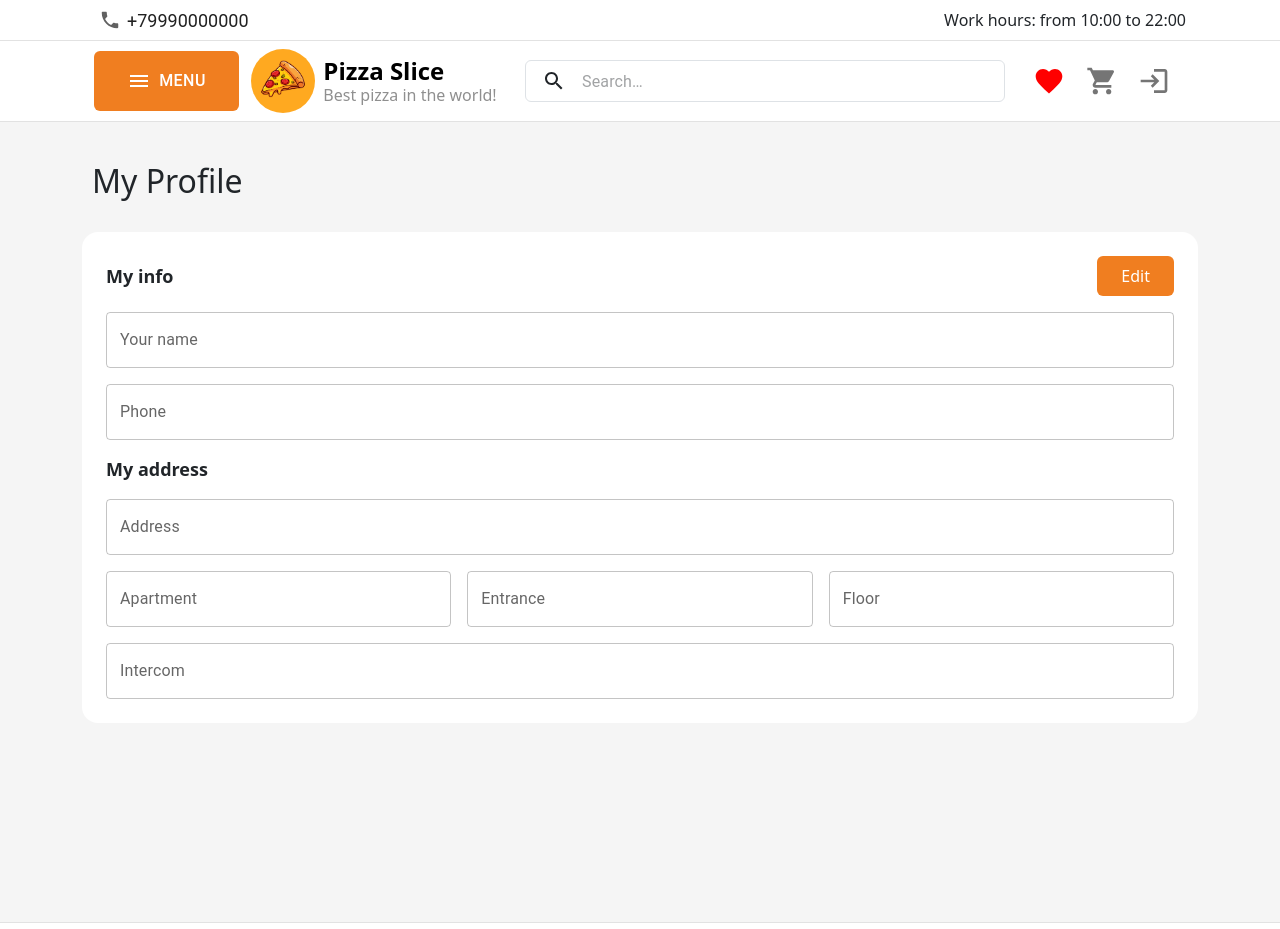
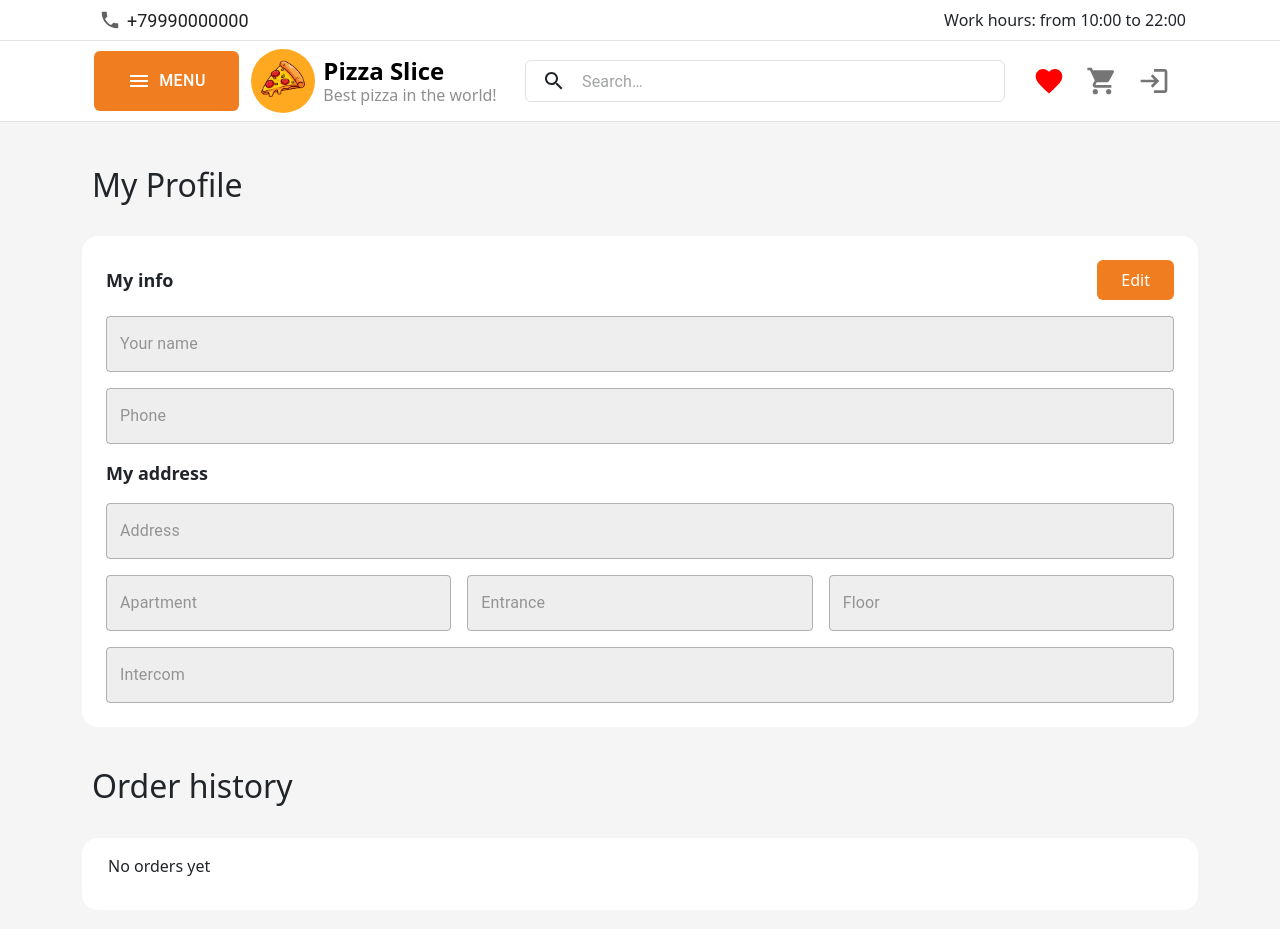
Before and after one commit to Koteykee/ReactPizza, a React (Vite) app: page /profile in a window 1280 px wide. Shown: the top 929 px of the page. Built offline with nearby package versions, Linux system fonts and the light colour scheme.

Commit message:
ProfilePage done

```diff
--- a/src/components/Cart/CheckoutItem.tsx
+++ b/src/components/Cart/CheckoutItem.tsx
@@ -22,7 +22,6 @@ export const CheckoutItem = ({ item }: ListItemProps) => {
               DISCOUNT
             </span>
           )}
-
           <img src={item.img} alt={item.name} className="h-20 object-contain" />
           <div className="flex flex-col gap-1">
             <p className="font-semibold text-[18px] my-1">{item.name}</p>
--- a/src/components/Cart/CheckoutPage.tsx
+++ b/src/components/Cart/CheckoutPage.tsx
@@ -11,6 +11,8 @@ import { LocalizationProvider } from "@mui/x-date-pickers/LocalizationProvider";
 import { DateTimePicker } from "@mui/x-date-pickers/DateTimePicker";
 import dayjs from "dayjs";
 import "dayjs/locale/en-gb";
+import { useAuthStore } from "../../stores/useAuthStore";
+import { useUserStore } from "../../stores/useUserStore";
 import { useCartStore } from "../../stores/useCartStore";
 import { CheckoutItem } from "./CheckoutItem";
 import { checkoutSchema, type CheckoutFormData } from "./checkout.schema";
@@ -21,11 +23,14 @@ export const CheckoutPage = () => {
     handleSubmit,
     trigger,
     getValues,
+    reset,
     formState: { errors, isValid },
   } = useForm<CheckoutFormData>({
     resolver: zodResolver(checkoutSchema),
     mode: "onChange",
   });
+  const currentUserId = useAuthStore((s) => s.currentUserId);
+  const getUserProfile = useUserStore((s) => s.getUserProfile);
   const [selected, setSelected] = useState<string>("Card online");
   const [selectedDeliveryTime, setSelectedDeliveryTime] = useState<
     "now" | "deliverBy"
@@ -103,14 +108,58 @@ export const CheckoutPage = () => {
   };
 
   const onSubmit = () => {
+    if (!currentUserId) return;
+
     if (selectedDeliveryTime === "deliverBy" && !isDeliveryTimeValid(date)) {
       setDateError(true);
       alert("Invalid delivery time!");
       return;
     }
+
+    const order = {
+      id: Date.now(),
+      userId: currentUserId,
+      items: Object.values(cart).map(({ item, quantity }) => ({
+        id: Date.now() + item.id,
+        productId: item.id,
+        price: item.price,
+        quantity,
+      })),
+      total: totalPrice,
+      createdAt: new Date().toISOString(),
+    };
+
+    const existing = localStorage.getItem("orders-db");
+    const parsed = existing ? JSON.parse(existing) : { orders: [] };
+
+    const updated = {
+      orders: [...parsed.orders, order],
+    };
+
+    localStorage.setItem("orders-db", JSON.stringify(updated));
     setDateError(false);
-    alert("Successes");
+    useCartStore.getState().clearCart();
+    alert("Order placed!");
   };
+
+  useEffect(() => {
+    if (!currentUserId) return;
+
+    const user = getUserProfile(currentUserId);
+
+    if (user) {
+      reset({
+        name: user.name || "",
+        phone: user.phone || "",
+        address: user.address || "",
+        apartment: user.apartment || "",
+        entrance: user.entrance || "",
+        floor: user.floor || "",
+        intercom: user.intercom || "",
+        email: user.email || "",
+      });
+    }
+  }, [currentUserId, getUserProfile, reset]);
 
   useEffect(() => {
     trigger();
--- /dev/null
+++ b/src/components/ProfilePage/OrderItem.tsx
@@ -0,0 +1,46 @@
+import type { ListItemData } from "../../api/products";
+import type { Order } from "../../stores/useOrderStore";
+
+interface OrderItemProps {
+  order: Order;
+  products: ListItemData[];
+}
+
+export const OrderItem = ({ order, products }: OrderItemProps) => {
+  const productsMap: Record<number, ListItemData> = Object.fromEntries(
+    products.map((p) => [p.id, p]),
+  );
+
+  return (
+    <div className="border py-3 px-4 rounded">
+      <p className="font-medium">Order #{order.id}</p>
+      {order.items.map((item) => {
+        const product = productsMap[item.productId];
+        return (
+          <div key={item.id} className="flex items-center justify-between">
+            {product && (
+              <>
+                <div className="flex items-center gap-3">
+                  <img
+                    src={product.img}
+                    alt={product.name}
+                    className="w-10 h-10"
+                  />
+                  <div>{product.name}</div>
+                </div>
+                <div className="w-[15%]">
+                  Price: {item.quantity} × {item.price}$ ={" "}
+                  {item.quantity * item.price}$
+                </div>
+              </>
+            )}
+          </div>
+        );
+      })}
+      <p className="font-bold mt-3 mb-0">Total: {order.total}$</p>
+      <p className="text-sm m-0 text-gray-500">
+        {new Date(order.createdAt).toLocaleString()}
+      </p>
+    </div>
+  );
+};
--- a/src/components/ProfilePage/ProfilePage.tsx
+++ b/src/components/ProfilePage/ProfilePage.tsx
@@ -1,10 +1,13 @@
-import { useEffect } from "react";
+import { useEffect, useState } from "react";
 import { useForm } from "react-hook-form";
 import { zodResolver } from "@hookform/resolvers/zod";
 import TextField from "@mui/material/TextField";
 import { useAuthStore } from "../../stores/useAuthStore";
 import { useUserStore } from "../../stores/useUserStore";
 import { profileSchema, type ProfileFormData } from "./profile.schema";
+import { useOrderStore } from "../../stores/useOrderStore";
+import { fetchProductById, type ListItemData } from "../../api/products";
+import { OrderItem } from "./OrderItem";
 
 export const ProfilePage = () => {
   const {
@@ -17,6 +20,7 @@ export const ProfilePage = () => {
     mode: "onChange",
   });
 
+  const [isEditing, setIsEditing] = useState<boolean>(false);
   const currentUserId = useAuthStore((s) => s.currentUserId);
   const getUserProfile = useUserStore((s) => s.getUserProfile);
   const updateUser = useUserStore((s) => s.updateUserProfile);
@@ -42,28 +46,86 @@ export const ProfilePage = () => {
   const onSubmit = (data: ProfileFormData) => {
     if (!currentUserId) return;
     updateUser(currentUserId, data);
+    setIsEditing(false);
     alert("Saved!");
   };
 
+  const getUserOrders = useOrderStore((s) => s.getUserOrders);
+  const orders = currentUserId ? getUserOrders(currentUserId) : [];
+  const [productsList, setProductsList] = useState<ListItemData[]>([]);
+
+  useEffect(() => {
+    if (!orders || orders.length === 0) return;
+
+    const loadProducts = async () => {
+      const idList = orders.flatMap((order) =>
+        order.items.map((item) => item.productId),
+      );
+
+      const products = await Promise.all(
+        idList.map((id) => fetchProductById(id)),
+      );
+
+      const validProducts = products.filter(Boolean) as ListItemData[];
+
+      setProductsList(validProducts);
+    };
+
+    loadProducts();
+  }, [orders]);
+
   return (
-    <form onSubmit={handleSubmit(onSubmit)} className="container">
+    <div className="container py-1">
       <h2 className="px-2.5 pt-10 pb-4">My Profile</h2>
-      <div className="flex gap-3 justify-between pb-10">
+      <form className="flex gap-3 justify-between pb-10">
         <div className="bg-white p-4 rounded-2xl w-full">
           <div className="flex justify-between items-center mb-3">
             <p className="text-[18px] font-bold mb-0">My info</p>
+            <div className="flex gap-2">
               <button
-              type="submit"
+                type="button"
+                onClick={() => {
+                  if (isEditing) {
+                    handleSubmit(onSubmit)();
+                  } else {
+                    setIsEditing(true);
+                  }
+                }}
                 className="px-4 py-2 font-medium rounded transition duration-200
                   bg-[#f07e20] text-white hover:bg-[#ffa734]"
               >
-              Edit
+                {isEditing ? "Save" : "Edit"}
               </button>
+              {isEditing && (
+                <button
+                  type="button"
+                  onClick={() => {
+                    setIsEditing(false);
+                    const user = getUserProfile(currentUserId!);
+                    if (user) reset(user);
+                  }}
+                  className="px-4 py-2 font-medium rounded transition duration-200
+                  bg-[#f07e20] text-white hover:bg-[#ffa734]"
+                >
+                  Cancel
+                </button>
+              )}
+            </div>
           </div>
           <TextField
             label="Your name"
             variant="outlined"
             fullWidth
+            disabled={!isEditing}
+            sx={{
+              "& .MuiInputBase-root.Mui-disabled": {
+                backgroundColor: "#eeeeee",
+              },
+              "& .MuiInputBase-input.Mui-disabled": {
+                WebkitTextFillColor: "#4b4b4b",
+                opacity: 1,
+              },
+            }}
             {...register("name")}
             error={!!errors.name}
             helperText={errors.name?.message}
@@ -72,7 +134,17 @@ export const ProfilePage = () => {
             label="Phone"
             variant="outlined"
             fullWidth
-            sx={{ mt: 2 }}
+            disabled={!isEditing}
+            sx={{
+              mt: 2,
+              "& .MuiInputBase-root.Mui-disabled": {
+                backgroundColor: "#eeeeee",
+              },
+              "& .MuiInputBase-input.Mui-disabled": {
+                WebkitTextFillColor: "#4b4b4b",
+                opacity: 1,
+              },
+            }}
             {...register("phone")}
             error={!!errors.phone}
             helperText={errors.phone?.message}
@@ -82,6 +154,16 @@ export const ProfilePage = () => {
             label="Address"
             variant="outlined"
             fullWidth
+            disabled={!isEditing}
+            sx={{
+              "& .MuiInputBase-root.Mui-disabled": {
+                backgroundColor: "#eeeeee",
+              },
+              "& .MuiInputBase-input.Mui-disabled": {
+                WebkitTextFillColor: "#4b4b4b",
+                opacity: 1,
+              },
+            }}
             {...register("address")}
             error={!!errors.address}
             helperText={errors.address?.message}
@@ -91,6 +173,16 @@ export const ProfilePage = () => {
               label="Apartment"
               variant="outlined"
               fullWidth
+              disabled={!isEditing}
+              sx={{
+                "& .MuiInputBase-root.Mui-disabled": {
+                  backgroundColor: "#eeeeee",
+                },
+                "& .MuiInputBase-input.Mui-disabled": {
+                  WebkitTextFillColor: "#4b4b4b",
+                  opacity: 1,
+                },
+              }}
               {...register("apartment")}
               error={!!errors.apartment}
               helperText={errors.apartment?.message}
@@ -99,6 +191,16 @@ export const ProfilePage = () => {
               label="Entrance"
               variant="outlined"
               fullWidth
+              disabled={!isEditing}
+              sx={{
+                "& .MuiInputBase-root.Mui-disabled": {
+                  backgroundColor: "#eeeeee",
+                },
+                "& .MuiInputBase-input.Mui-disabled": {
+                  WebkitTextFillColor: "#4b4b4b",
+                  opacity: 1,
+                },
+              }}
               {...register("entrance")}
               error={!!errors.entrance}
             />
@@ -106,6 +208,16 @@ export const ProfilePage = () => {
               label="Floor"
               variant="outlined"
               fullWidth
+              disabled={!isEditing}
+              sx={{
+                "& .MuiInputBase-root.Mui-disabled": {
+                  backgroundColor: "#eeeeee",
+                },
+                "& .MuiInputBase-input.Mui-disabled": {
+                  WebkitTextFillColor: "#4b4b4b",
+                  opacity: 1,
+                },
+              }}
               {...register("floor")}
               error={!!errors.floor}
             />
@@ -114,22 +226,31 @@ export const ProfilePage = () => {
             label="Intercom"
             variant="outlined"
             fullWidth
-            sx={{ mt: 2 }}
+            disabled={!isEditing}
+            sx={{
+              mt: 2,
+              "& .MuiInputBase-root.Mui-disabled": {
+                backgroundColor: "#eeeeee",
+              },
+              "& .MuiInputBase-input.Mui-disabled": {
+                WebkitTextFillColor: "#4b4b4b",
+                opacity: 1,
+              },
+            }}
             {...register("intercom")}
             error={!!errors.intercom}
           />
         </div>
-      </div>
-      {/* <div className="bg-white p-4 rounded-2xl w-full">
-        <p className="text-[18px] font-bold">Order history</p>
+      </form>
+      <h2 className="px-2.5 pb-4">Order history</h2>
+      <div className="bg-white p-3 rounded-2xl w-full mb-5">
         <div className="flex flex-col gap-4 mx-2.5">
-            {Object.values(cart)
-              .filter((entry) => entry?.item)
-              .map(({ item }) => (
-                <CheckoutItem key={item.id} item={item} />
+          {orders.length === 0 && <p>No orders yet</p>}
+          {orders.map((order) => (
+            <OrderItem key={order.id} order={order} products={productsList} />
           ))}
         </div>
-      </div> */}
-    </form>
+      </div>
+    </div>
   );
 };
--- /dev/null
+++ b/src/stores/useOrderStore.tsx
@@ -0,0 +1,42 @@
+import { create } from "zustand";
+
+export interface OrderItem {
+  id: number;
+  productId: number;
+  price: number;
+  quantity: number;
+}
+
+export interface Order {
+  id: number;
+  userId: number;
+  items: OrderItem[];
+  total: number;
+  createdAt: string;
+}
+
+interface OrderStore {
+  getUserOrders: (userId: number) => Order[];
+}
+
+const ORDERS_DB = "orders-db";
+
+const loadFromStorage = (): { orders: Order[] } => {
+  const data = localStorage.getItem(ORDERS_DB);
+
+  if (!data) return { orders: [] };
+
+  try {
+    const parsed = JSON.parse(data);
+    return { orders: parsed.orders ?? [] };
+  } catch {
+    return { orders: [] };
+  }
+};
+
+export const useOrderStore = create<OrderStore>(() => ({
+  getUserOrders: (userId) => {
+    const { orders } = loadFromStorage();
+    return orders.filter((o) => o.userId === userId);
+  },
+}));
```
Lines whose indentation alone changed are shown as unchanged.
